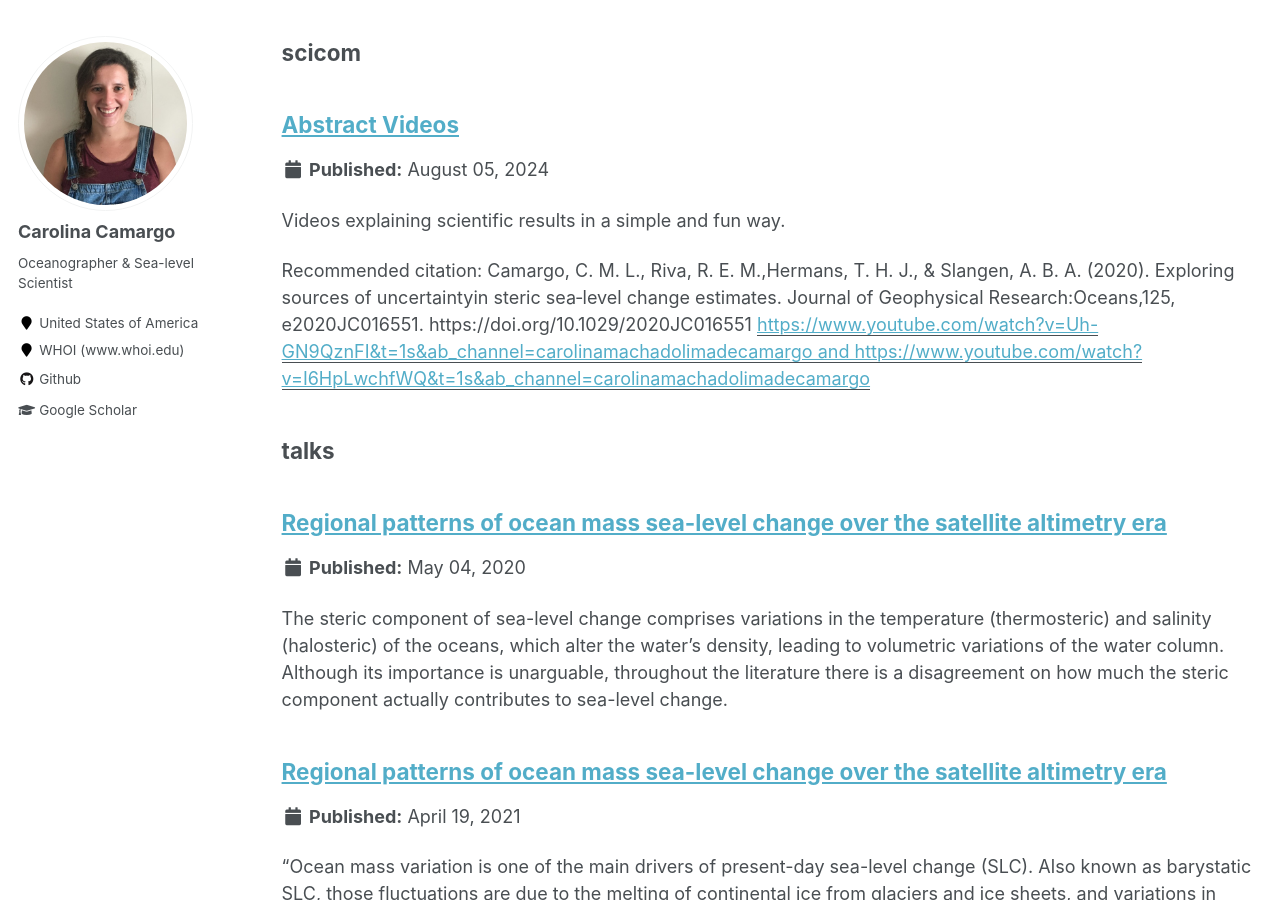
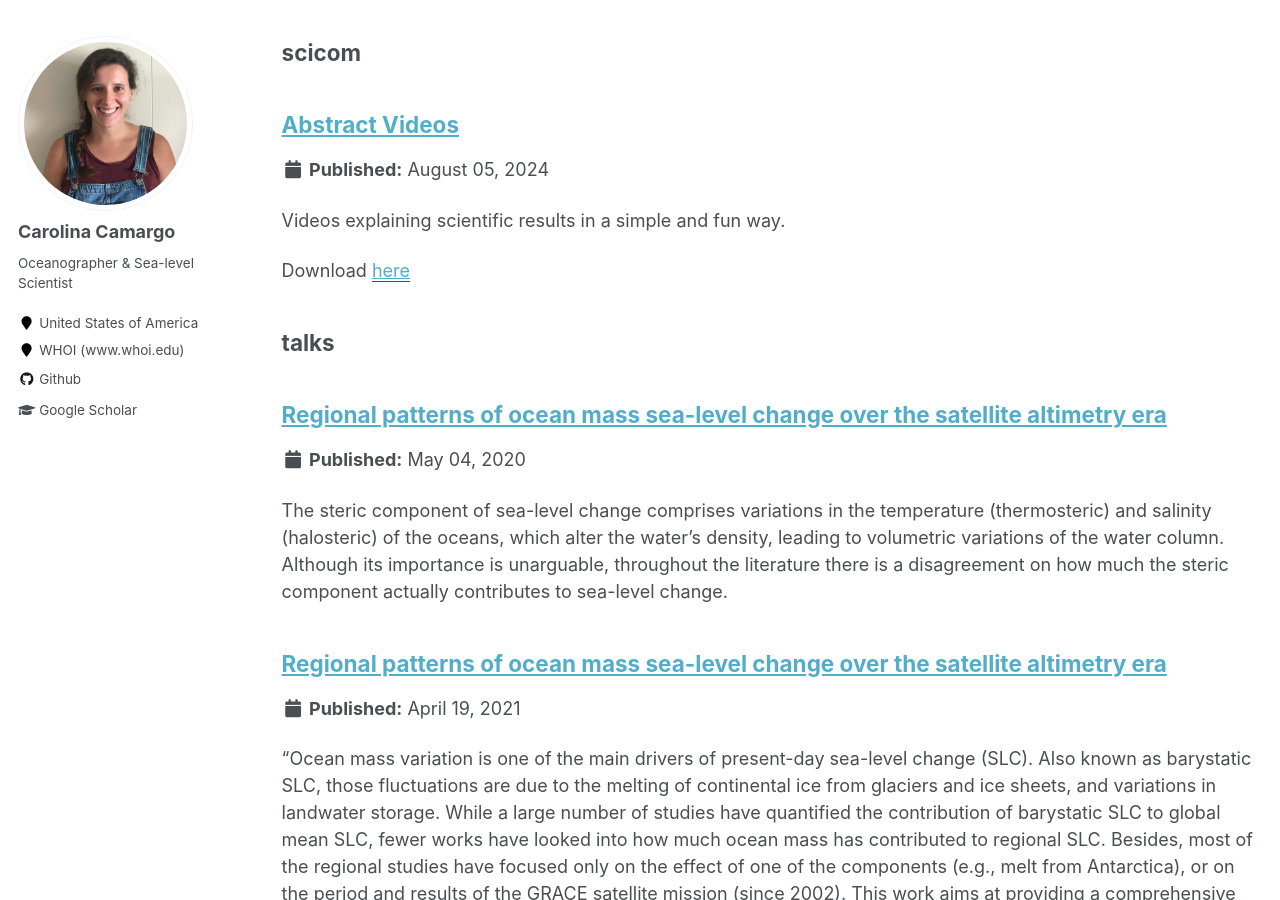
Before and after one commit to carocamargo/carocamargo.github.io, a Jekyll site: the page built from _pages/sitemap.md, in a window 1280 px wide and 900 px high, scrolled down 7246 px. Built offline with Jekyll 4.4.1, drawn with Linux system fonts in a browser that asks for light colours.

Commit message:
Update videos

```diff
--- a/_scicom/video-steric.md
+++ b/_scicom/video-steric.md
@@ -3,8 +3,11 @@
 collection: scicom
 permalink: /scicom/video-steric
 excerpt: 'Videos explaining scientific results in a simple and fun way.'
-paperurl: 'https://www.youtube.com/watch?v=Uh-GN9QznFI&t=1s&ab_channel=carolinamachadolimadecamargo and https://www.youtube.com/watch?v=I6HpLwchfWQ&t=1s&ab_channel=carolinamachadolimadecamargo'
-citation: 'Camargo, C. M. L., Riva, R. E. M.,Hermans, T. H. J., & Slangen, A. B. A. (2020). Exploring sources of uncertaintyin steric sea‐level change estimates. Journal of Geophysical Research:Oceans,125, e2020JC016551. https://doi.org/10.1029/2020JC016551'
+
+paperurl: 'https://www.youtube.com/watch?v=I6HpLwchfWQ&list=PLQ04y_DQYrP8gMjPNN-9CsubYDbSGqfCN&ab_channel=carolinamachadolimadecamargo'
+citation:
 ---
-Video abstract for the paper
-Camargo, C. M. L., Riva, R. E. M.,Hermans, T. H. J., & Slangen, A. B. A.(2020). Exploring sources of uncertainty in steric sea-level change estimates.Journal of Geophysical Research:Oceans, 12 5, e2020JC016551. https://doi.org/10.1029/2020JC016551
+
+How variations in ocean temperature and salinity cause sea-level change: https://www.youtube.com/watch?v=Uh-GN9QznFI&t=1s&ab_channel=carolinamachadolimadecamargo
+
+How ice melt from glaciers and ice sheets cause sea-level change: https://www.youtube.com/watch?v=I6HpLwchfWQ&ab_channel=carolinamachadolimadecamargo
```
